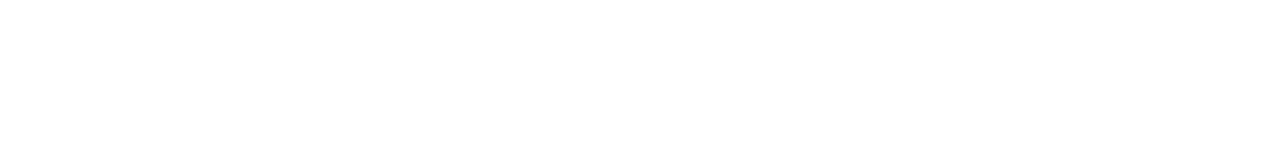
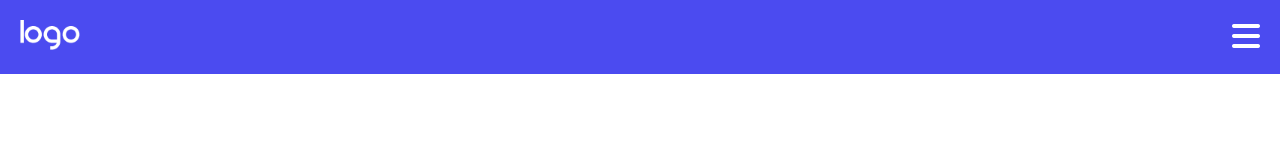
Before and after one commit to SebastianBuftea/htmlcss-responsive-layout, a plain HTML site: page index.html in a window 1280 px wide. Drawn offline with Linux system fonts and the light colour scheme.

Commit message:
[UPDATE] add header

```diff
--- a/css/style.css
+++ b/css/style.css
@@ -3,3 +3,46 @@
     padding: 0;
     box-sizing: border-box;
 }
+
+/* **************************
+           UTILITIES
+    ************************** */
+.container{
+    width: 100%;
+}
+
+.row{
+    display: flex;
+}
+
+.space-between{
+    justify-content: space-between;
+}
+
+.align-center{
+    align-items: center;
+}
+
+
+
+
+
+/* **************************
+          HEADER
+ ************************** */
+header{
+    padding: 20px;
+
+}
+
+.blue{
+    background-color: rgb(75, 75, 240);
+}
+
+.logo{
+    width: 60px;
+}
+
+img{
+    width: 100%;
+}
--- a/index.html
+++ b/index.html
@@ -5,8 +5,25 @@
     <meta name="viewport" content="width=device-width, initial-scale=1.0">
     <title>Document</title>
     <link rel="stylesheet" href="./css/style.css">
+    <link rel="stylesheet" href="https://cdnjs.cloudflare.com/ajax/libs/font-awesome/6.4.2/css/all.min.css" integrity="sha512-z3gLpd7yknf1YoNbCzqRKc4qyor8gaKU1qmn+CShxbuBusANI9QpRohGBreCFkKxLhei6S9CQXFEbbKuqLg0DA==" crossorigin="anonymous" referrerpolicy="no-referrer" />
 </head>
 <body>
 
+    <!-- header -->
+    <header class="blue ">
+
+        <div class="container  ">
+
+            <div class="row space-between  align-center ">
+                <div class="logo"><img src="./img/logo.png" alt=""></div>
+                <div class="icon"><i class="fa-solid fa-bars fa-2xl" style="color: #ffffff;"></i></div>
+
+            </div>
+        </div>
+
+    </header>
+    <main></main>
+    <footer></footer>
+
 </body>
 </html>
```
